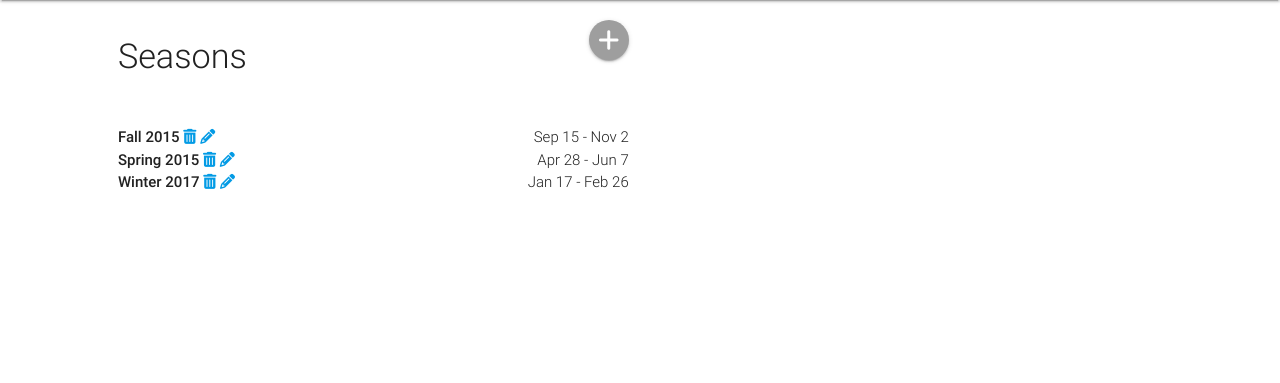
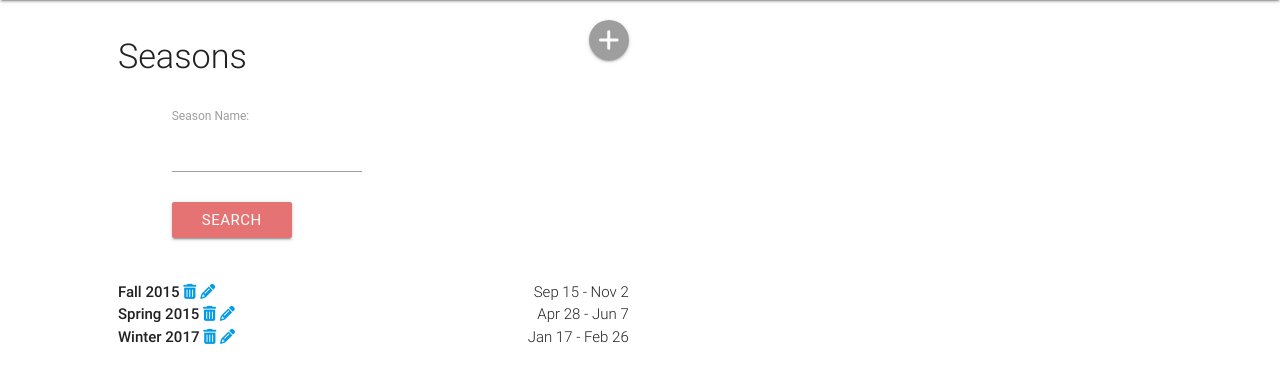
Before and after one commit to davidk176/ballet_database_webapp, a PHP site: page / in a window 1280 px wide. Shown: the part 228-611 px from the top of the page. Run offline with PHP 8.4, Linux system fonts and the light colour scheme; data comes from the database, SQL or seed files in the repository; some libraries are stand-ins or nearby versions; some web fonts are replaced.

Commit message:
add search form

```diff
--- a/index.php
+++ b/index.php
@@ -20,7 +20,7 @@
 
 <body>
 
-        <div class="row" id ="header">
+<div class="row" id="header">
     <header>
         <div class="col s10 offset-s1">
             <h1 id="logo">New York City Ballet</h1>
@@ -47,14 +47,54 @@
 </div>
 
 <main>
-            <div id ="container">
+    <div id="container">
         <div class="row">
             <div class="col s5 offset-s1">
                 <h4 style="font-weight: 300; display:inline-block;">Seasons</h4>
-                        <a class="right btn-floating btn-medium waves-effect waves-light grey" href="seasonAddHtm.php"><i class="fa fa-plus"></i></a>
+                <a class="right btn-floating btn-medium waves-effect waves-light grey" href="seasonAddHtm.php"><i
+                            class="fa fa-plus"></i></a>
+                <div id="container">
+                    <div class="row">
+                        <div class="col s5 offset-s1">
+
+                            <form action="index.php" method="post">
+                                <p>
+                                    <label for="seasonName">Season Name:</label>
+                                    <input type="text" name="seasonName" id="seasonName">
+                                </p>
+                                <button class="btn waves-effect waves-light red lighten-2" type="submit" value="submit"
+                                        name="action">Search
+                                </button>
+                            </form>
+                        </div>
+                    </div>
+                </div>
 
                 <?php
                 require 'dbConnect.php';
+
+                if (array_key_exists("seasonName", $_REQUEST)) {
+                    $sql = $_REQUEST["seasonName"];
+                    $sql = "SELECT *
+                                    FROM season
+                                    WHERE seasonName = '" . $_REQUEST["seasonName"] . "'";
+
+                    $result = $mysqli->query($sql);
+                    $result->data_seek(0);
+
+                    //print seasons and performances
+                    echo "<ul>";
+
+                    while ($season = $result->fetch_assoc()) {
+                        $id = $season["seasonName"];
+                        echo '</br><li style="font-weight: 450; display:inline-block;">' . $season["seasonName"];
+                        echo " <a href='seasonDelete.php?id=" . $id . "'><i class='fa fa-trash'></i></a> " .
+                            " <a href='seasonEdit.php?id=" . $id . "'><i class='fa fa-pencil'></i></a>";
+                        echo '</li><li class="right" style="font-weight: 300;">' . $season["beginDate"] . ' - ' . $season["endDate"] . '</li>';
+                    }
+                    echo "</ul>";
+
+                } else {
 
                     $sql = "SELECT *
                     FROM season";
@@ -64,7 +104,7 @@
                     //print seasons and performances
                     echo "<ul>";
 
-			while($season = $result->fetch_assoc()) {
+                    while ($season = $result->fetch_assoc()) {
                         $id = $season["seasonName"];
                         echo '</br><li style="font-weight: 450; display:inline-block;">' . $season["seasonName"];
                         echo " <a href='seasonDelete.php?id=" . $id . "'><i class='fa fa-trash'></i></a> " .
@@ -72,6 +112,9 @@
                         echo '</li><li class="right" style="font-weight: 300;">' . $season["beginDate"] . ' - ' . $season["endDate"] . '</li>';
                     }
                     echo "</ul>";
+
+                }
+
                 ?>
             </div>
         </div>
```
Lines whose indentation alone changed are shown as unchanged.
